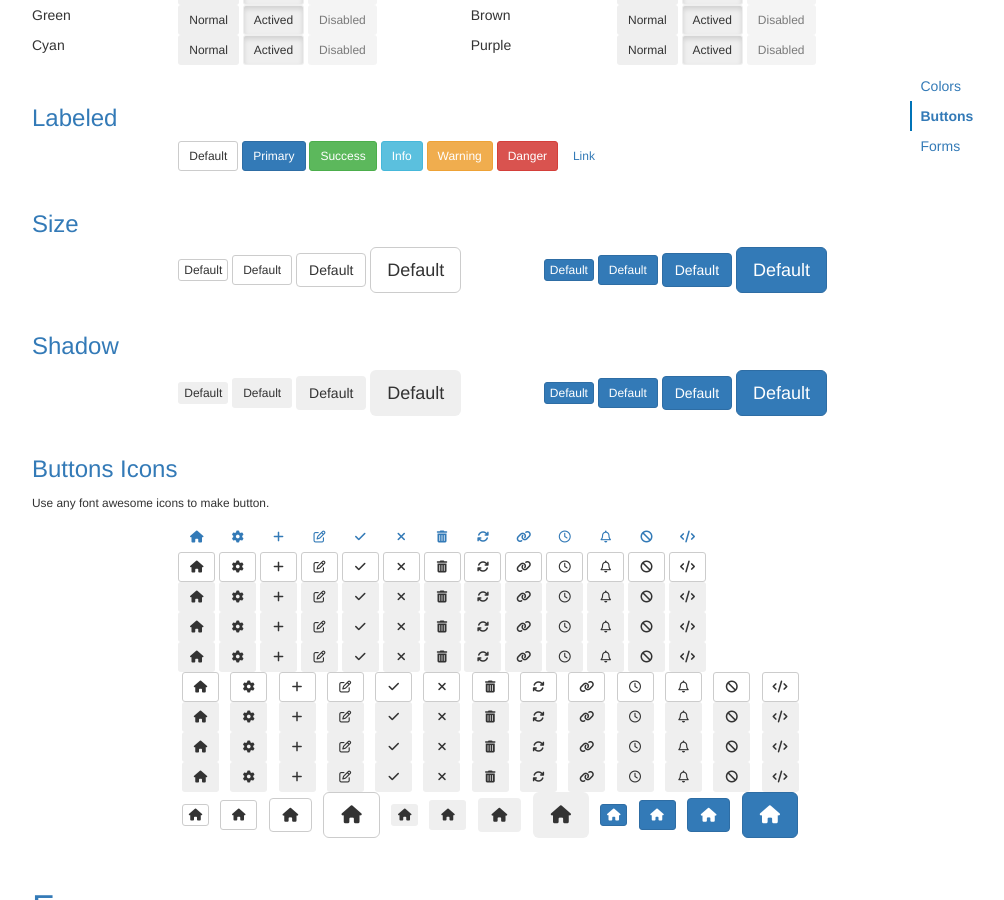
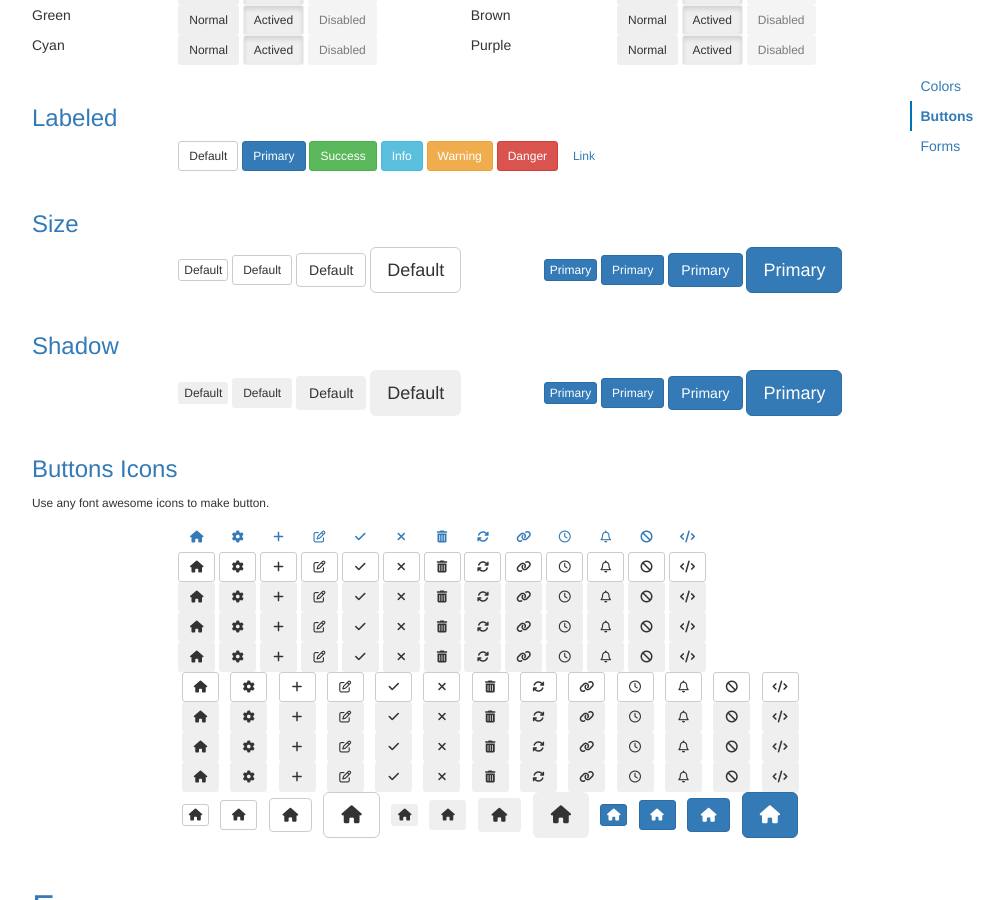
Before and after one commit to minhbkpro/clear-ui, a Jekyll site: the page built from docs/index.html, in a window 1280 px wide and 900 px high, scrolled down 2102 px. Shown: the whole window, without its empty margins (38-1042 px from the left). Built offline with Jekyll 4.4.1, drawn with Linux system fonts in a browser that asks for light colours; nearby versions of some CDN libraries; library files that are not in the unit come from our copies.

```diff
--- a/docs/_includes/buttons.html
+++ b/docs/_includes/buttons.html
@@ -62,10 +62,10 @@
       <button type="button" class="btn btn-lg btn-default">Default</button>
     </div>
     <div class="col-sm-5">
-      <button type="button" class="btn btn-xs btn-primary">Default</button>
-      <button type="button" class="btn btn-sm btn-primary">Default</button>
-      <button type="button" class="btn btn-primary">Default</button>
-      <button type="button" class="btn btn-lg btn-primary">Default</button>
+      <button type="button" class="btn btn-xs btn-primary">Primary</button>
+      <button type="button" class="btn btn-sm btn-primary">Primary</button>
+      <button type="button" class="btn btn-primary">Primary</button>
+      <button type="button" class="btn btn-lg btn-primary">Primary</button>
     </div>
   </div>
   <h3 id="buttons-shadow" class="docs-page-title">
@@ -79,10 +79,10 @@
       <button type="button" class="btn btn-lg btn-shadow">Default</button>
     </div>
     <div class="col-sm-5">
-      <button type="button" class="btn btn-xs box-shadow btn-primary">Default</button>
-      <button type="button" class="btn btn-sm box-shadow btn-primary">Default</button>
-      <button type="button" class="btn box-shadow btn-primary">Default</button>
-      <button type="button" class="btn btn-lg box-shadow btn-primary">Default</button>
+      <button type="button" class="btn btn-xs box-shadow btn-primary">Primary</button>
+      <button type="button" class="btn btn-sm box-shadow btn-primary">Primary</button>
+      <button type="button" class="btn box-shadow btn-primary">Primary</button>
+      <button type="button" class="btn btn-lg box-shadow btn-primary">Primary</button>
     </div>
   </div>
   <h3 id="button-icons" class="docs-page-title">
--- a/package.json
+++ b/package.json
@@ -20,8 +20,10 @@
   },
   "homepage": "https://github.com/minhbkpro/clear-ui#readme",
   "devDependencies": {
+    "browser-sync": "^2.18.8",
     "gulp": "^3.9.1",
     "gulp-rename": "^1.2.2",
-    "gulp-sass": "^3.1.0"
+    "gulp-sass": "^3.1.0",
+    "gulp-shell": "^0.6.3"
   }
 }
```
Also changed, not shown: gulpfile.js (+24 -5 lines).
